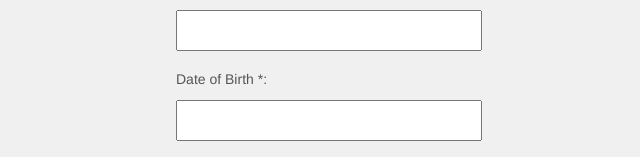
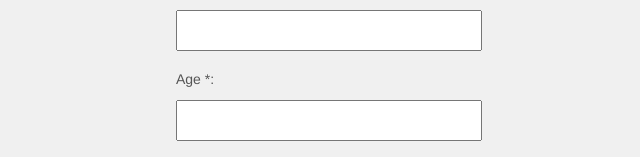
Before and after one commit to mobiblunt/bedspace, a plain HTML site: page signup.html in a window 1280 px wide. Shown: the part 639-796 px from the top of the page, 312-952 px from the left. Drawn offline with Linux system fonts and the light colour scheme.

Commit message:
css signup

```diff
--- a/signup.html
+++ b/signup.html
@@ -75,7 +75,7 @@
 
                 <div class="line"><label for="surname">Surname *: </label><input type="text" id="surname" /></div>
                 <div class="line"><label for="other_names">Other Names *: </label><input type="text" id="names" /></div>
-                <div class="line"><label for="dob">Date of Birth *: </label><input type="text" id="dob" /></div>
+                <div class="line"><label for="age">Age *: </label><input type="text" id="age" /></div>
                 <div class="line"><label for="email">Email *: </label><input type="email" id="email" /></div>
 
                 <div class="line"><label for="tel">Telephone: </label><input type="text" id="tel" /></div>
```
